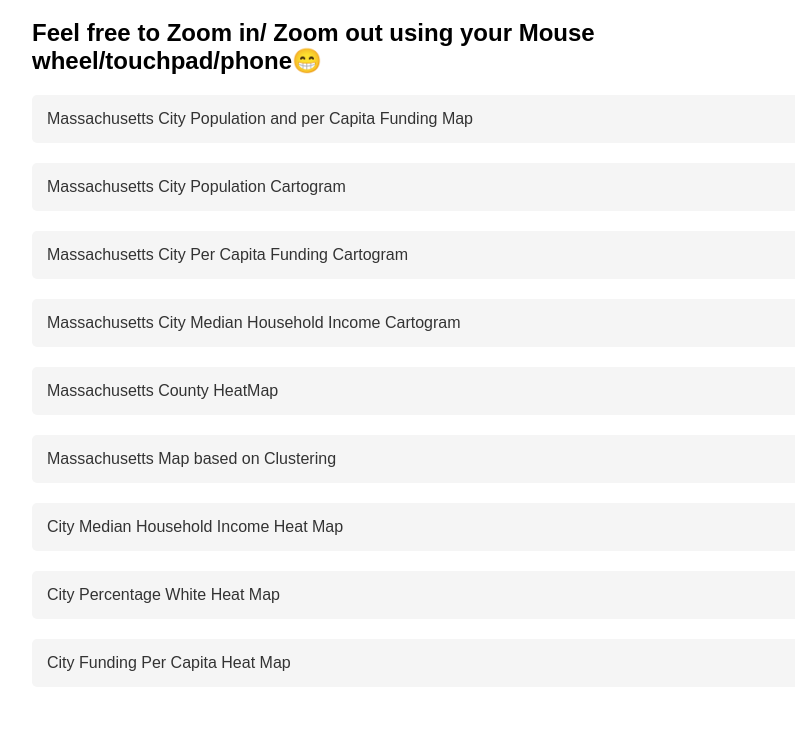
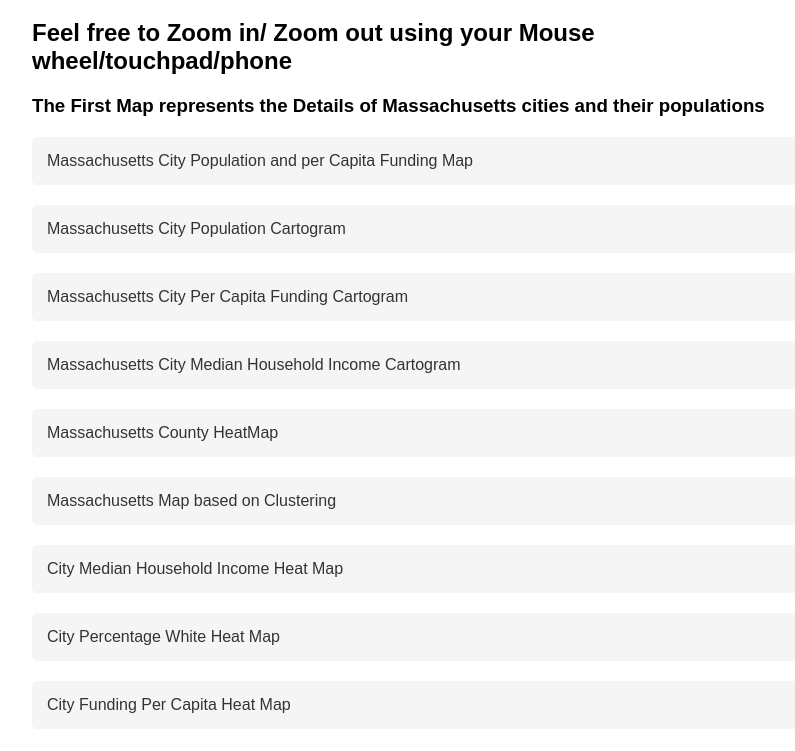
Before and after one commit to AtulAravindDas/Markey-Project-Maps, a plain HTML site: page index.html in a window 1280 px wide. Shown: the part 81-832 px from the top of the page, without its empty margins (208-1003 px from the left). Before the commit the page ends 808 px from the top, so only its background shows below. Drawn offline with Linux system fonts and the light colour scheme.

Commit message:
Update index.html

```diff
--- a/index.html
+++ b/index.html
@@ -25,7 +25,8 @@
 </head>
 <body>
     <h1>Massachusetts County and City Maps</h1>
-    <h2>Feel free to Zoom in/ Zoom out using your Mouse wheel/touchpad/phone😁</h2>
+    <h2>Feel free to Zoom in/ Zoom out using your Mouse wheel/touchpad/phone</h2>
+    <h3>The First Map represents the Details of Massachusetts cities and their populations</h3>
     <a class="map-link" href="massachusetts_city_per_capita_funding_map.html">Massachusetts City Population and per Capita Funding Map</a>
     <a class="map-link" href="massachusetts_city_population_cartogram.html">Massachusetts City Population Cartogram</a>
     <a class="map-link" href="massachusetts_city_per_capita_funding_cartogram.html">Massachusetts City Per Capita Funding Cartogram</a>
```
